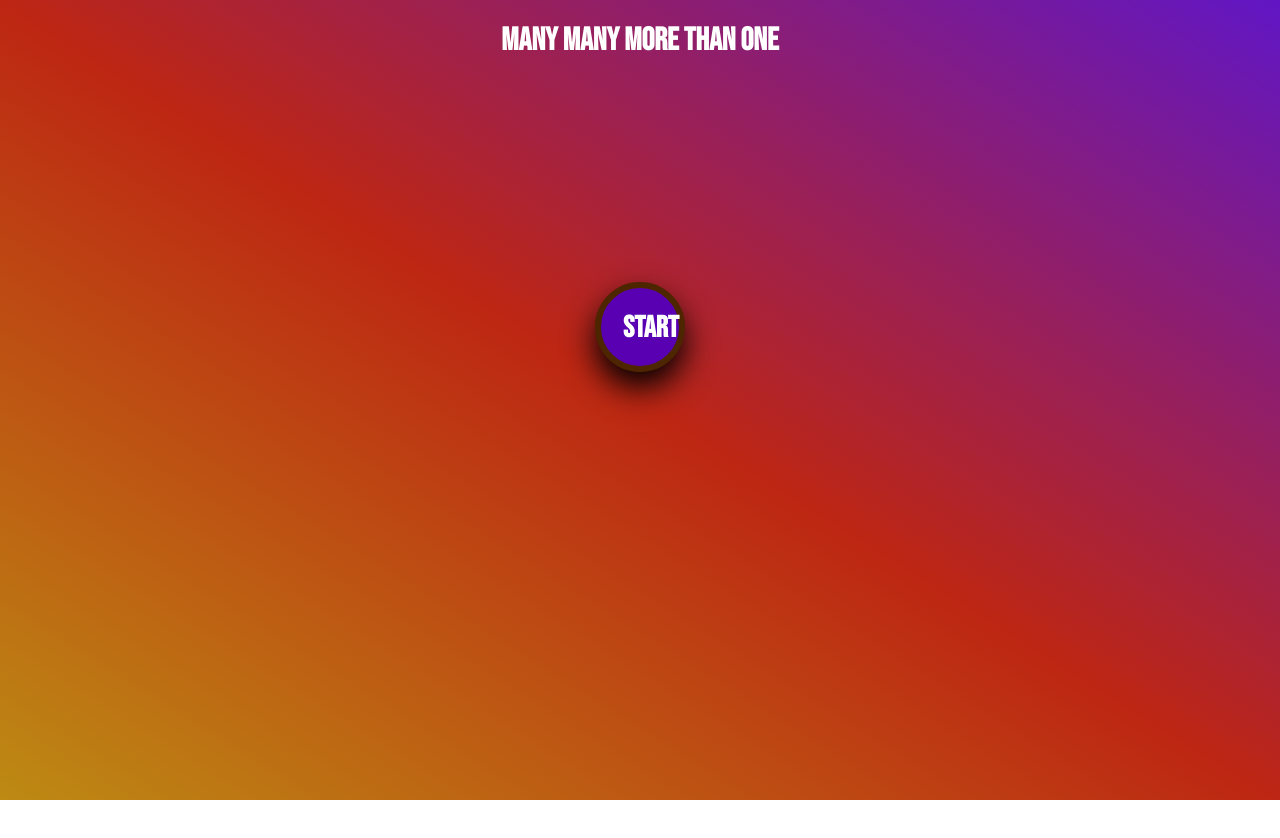
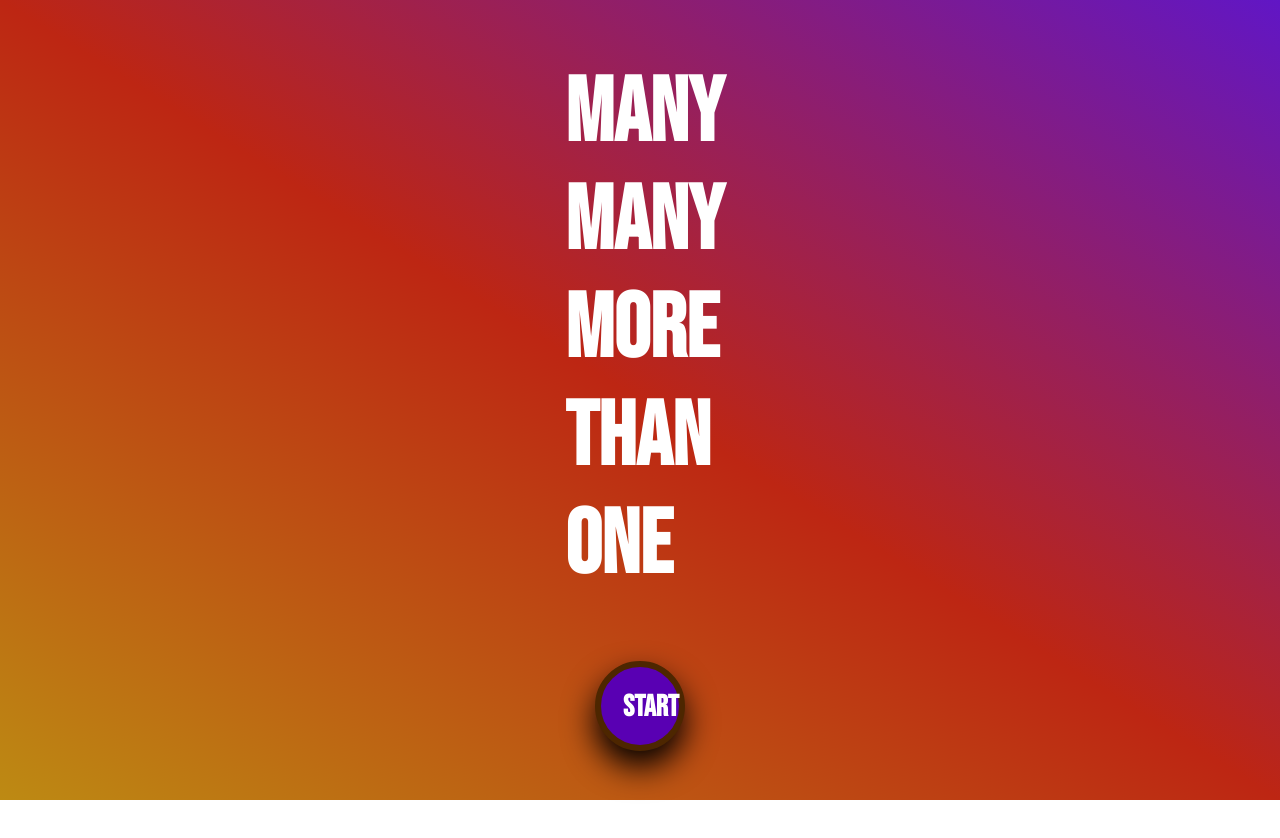
Before and after one commit to socalledsound/crowdCells, a plain HTML site: page index.html in a window 1280 px wide. Shown: the top 838 px of the page. Drawn offline with Linux system fonts and the light colour scheme.

Commit message:
bigger text

```diff
--- a/css/style.css
+++ b/css/style.css
@@ -17,7 +17,8 @@
             justify-content: center;
         }
         h1 {
-
+            font-size: 90px;
+            width: 150px;
             color: white;
         }
 
@@ -52,7 +53,7 @@
         .btn-div {
             display: flex;
             justify-content: center;
-            margin-top:25vh;
+            /* margin-top:5vh; */
             transition: all 2s;
         }
 
```
